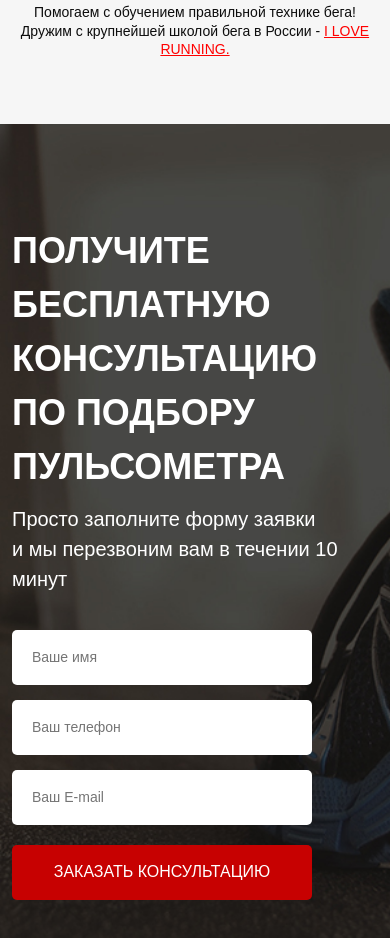
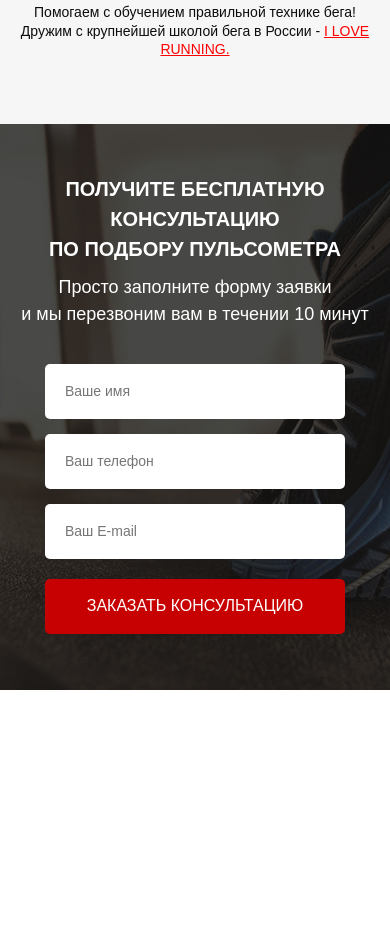
Before and after one commit to KurawaZiegler/project_pulse, a website: page src/index.html in a window 390 px wide. Shown: the part 1336-2274 px from the top of the page. After the commit the page ends 2026 px from the top, so only its background shows below. Drawn offline with Linux system fonts and the light colour scheme.

Commit message:
made adaptive for consultation section

```diff
--- a/src/sass/blocks/_media.scss
+++ b/src/sass/blocks/_media.scss
@@ -52,6 +52,13 @@
             max-width: 205px;
         }
     }
+    .consultation {
+        padding: 50px 0;
+        min-height: 566px;
+        .title_left {
+            font-size: 30px;
+        }
+    }
 }
 @media (max-width: 540px) {
     .promo {
@@ -100,8 +107,23 @@
             max-width: 350px;
         }
     }
+    .consultation {
+        padding: 50px 0;
+        min-height: 566px;
+        .title_left {
+            text-align: center;
+            font-size: 30px;
+        }
+        &__descr {
+            text-align: center;
+        }
+        .feed-form {
+            margin: 0 auto;
+            margin-top: 36px;
+        }
+    }
 }
-@media (max-width: 426px) {
+@media (max-width: 430px) {
     .promo {
         min-height: 600px;
         padding-bottom: 30px;
@@ -167,6 +189,21 @@
         &__item {
             margin: 0 auto;
             max-width: 350px;
+        }
+    }
+    .consultation {
+        padding: 50px 0;
+        min-height: 566px;
+        .title_left {
+            text-align: center;
+            font-size: 25px;
+        }
+        &__descr {
+            text-align: center;
+        }
+        .feed-form {
+            margin: 0 auto;
+            margin-top: 36px;
         }
     }
 }
@@ -244,6 +281,22 @@
             max-width: 350px;
         }
     }
+    .consultation {
+        padding: 50px 0;
+        min-height: 566px;
+        .title_left {
+            text-align: center;
+            font-size: 20px;
+        }
+        &__descr {
+            font-size: 18px;
+            text-align: center;
+        }
+        .feed-form {
+            margin: 0 auto;
+            margin-top: 36px;
+        }
+    }
 }
 @media (max-width: 370px) {
     .promo {
```
Also changed, not shown: src/css/style.min.css.
